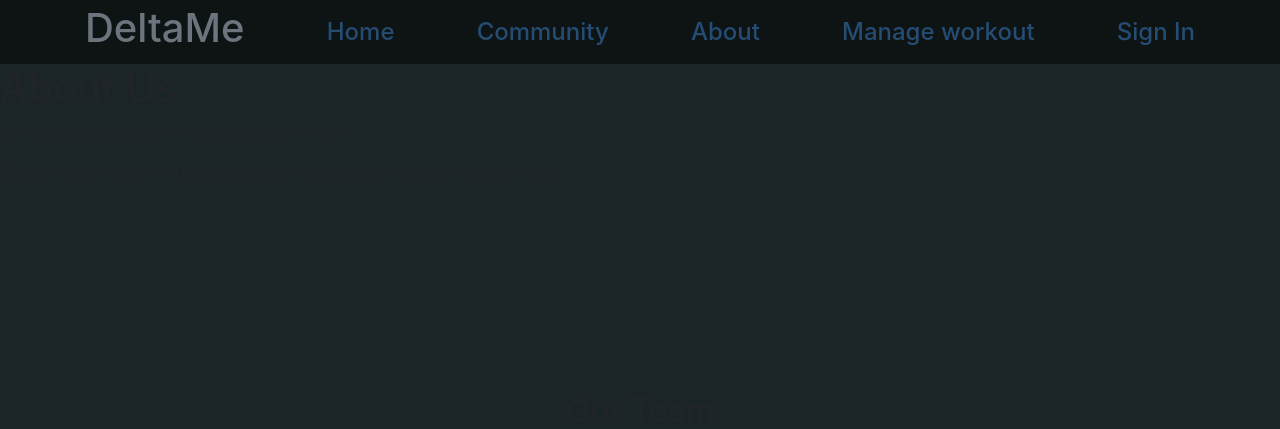
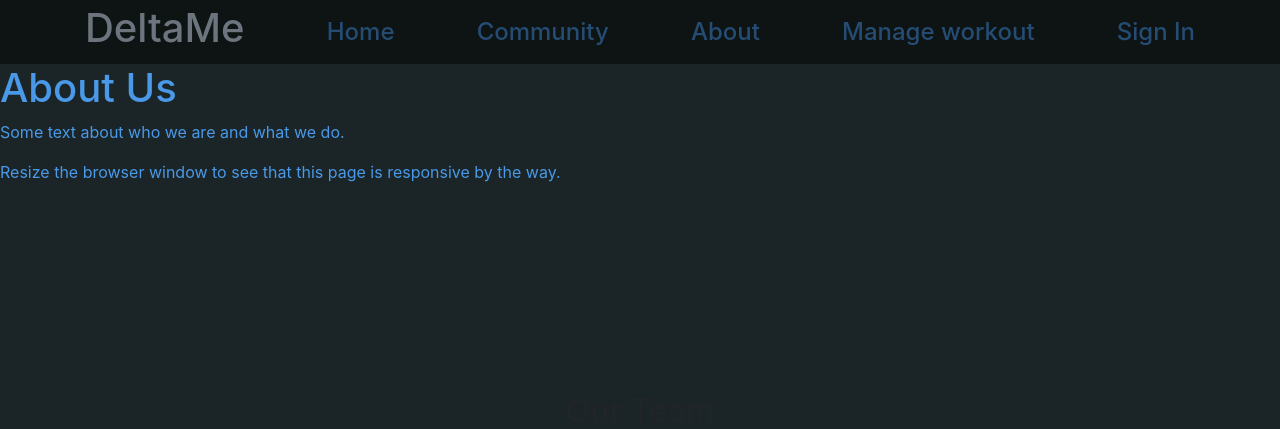
Before and after one commit to bahaaaldin214/hackathon23, a Flask app: page /about/ in a window 1280 px wide. Shown: the top 429 px of the page. Run offline with Flask 3, Linux system fonts and the light colour scheme; grey boxes are pictures that could not be loaded.

Commit message:
about css example for vincent

```diff
--- a/static/style/about.css
+++ b/static/style/about.css
@@ -1 +1,4 @@
 /* Change the color of the about us information */
+#about-div{
+    color: var(--lightblue);
+}
--- a/templates/about.html
+++ b/templates/about.html
@@ -23,7 +23,8 @@
         integrity="sha384-ho+j7jyWK8fNQe+A12Hb8AhRq26LrZ/JpcUGGOn+Y7RsweNrtN/tE3MoK7ZeZDyx"
         crossorigin="anonymous"></script>
     <!-- Our stylesheets and scripts-->
-    <link rel="stylesheet" href="/static/style/main.css">
+    <link rel="stylesheet" href="/static\style\main.css">
+    <link rel="stylesheet" href="/static\style\about.css">
     <script src="/static/main.js" type="module" charset="utf-8"></script>
 </head>
 
@@ -41,7 +42,7 @@
     </nav>
     <div>
 
-        <div class="about-section">
+        <div class="about-section" id = "about-div">
             <h1>About Us</h1>
             <p>Some text about who we are and what we do.</p>
             <p>Resize the browser window to see that this page is responsive by the way.</p>
```
